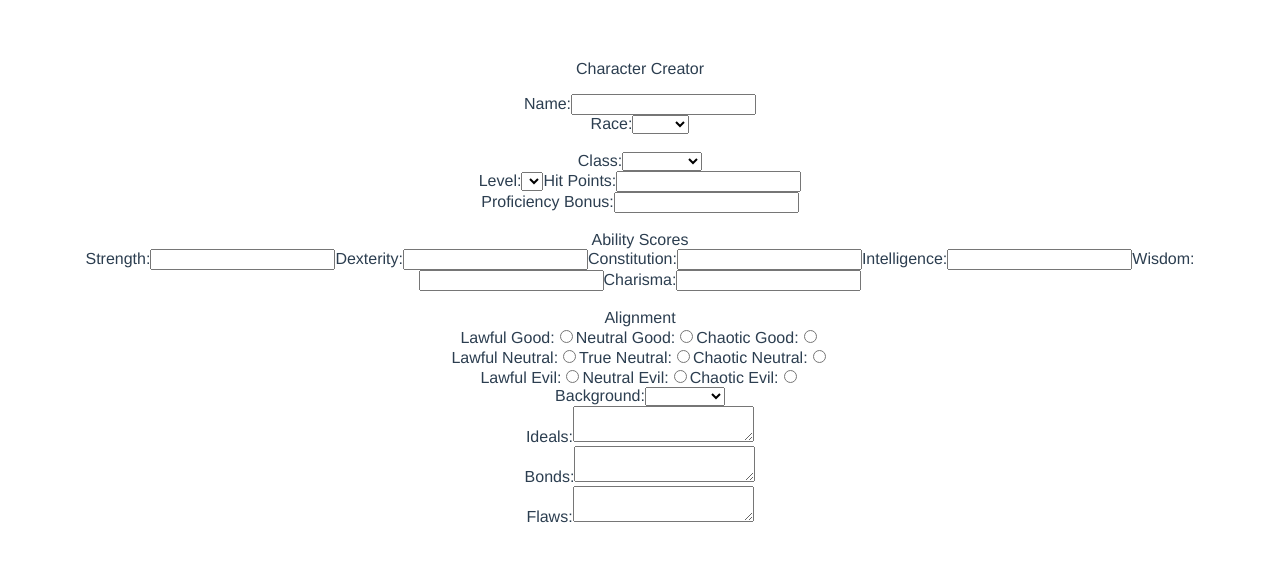
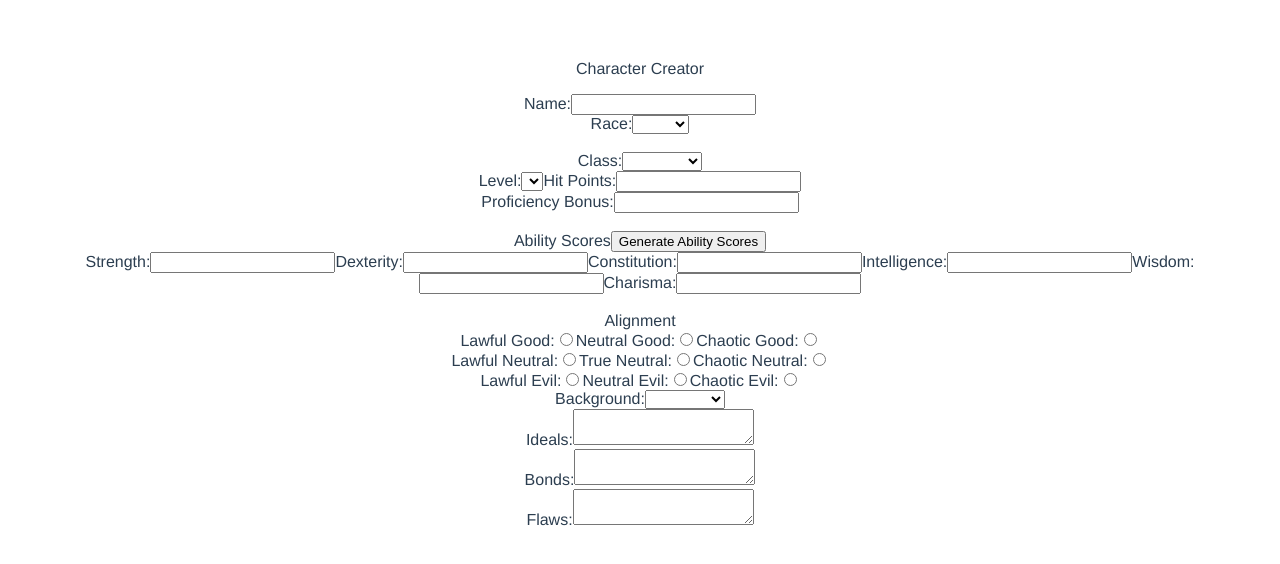
Before and after one commit to SurSouthside/Py_5E_Character_Creator, a Vue app in the folder charcreate-client/: page / in a window 1280 px wide. Shown: the top 564 px of the page. Built offline with nearby package versions, Linux system fonts and the light colour scheme.

Commit message:
Create ability score generation button

```diff
--- a/charcreate-client/src/components/CharCreate.vue
+++ b/charcreate-client/src/components/CharCreate.vue
@@ -33,7 +33,7 @@
     <br/>
     <!--Step 2 end-->
     <!--Step 3 start-->
-    <span>Ability Scores</span>
+    <span>Ability Scores</span><button @click="generateAbilityScores">Generate Ability Scores</button>
     <br/>
     <label for="charcreate_str">Strength:</label>
     <input type="text" id="charcreate_str"/>
@@ -76,8 +76,8 @@
     <br/>
     <label for="charcreate_background">Background:</label>
     <select v-model="background" id="charcreate_background">
-        <option>Barbarian</option>
-        <option>Bard</option>
+        <option>Acolyte</option>
+        <option>Charlatan</option>
     </select>
     <br/>
     <label for="charcreate_ideals">Ideals:</label>
@@ -100,6 +100,11 @@
 
 <script>
 export default {
-  name: 'CharCreate'
-}
+  name: 'CharCreate',
+  methods:{
+    generateAbilityScores() {
+        alert("Hello World!");
+    }
+  }
+};
 </script>
```
